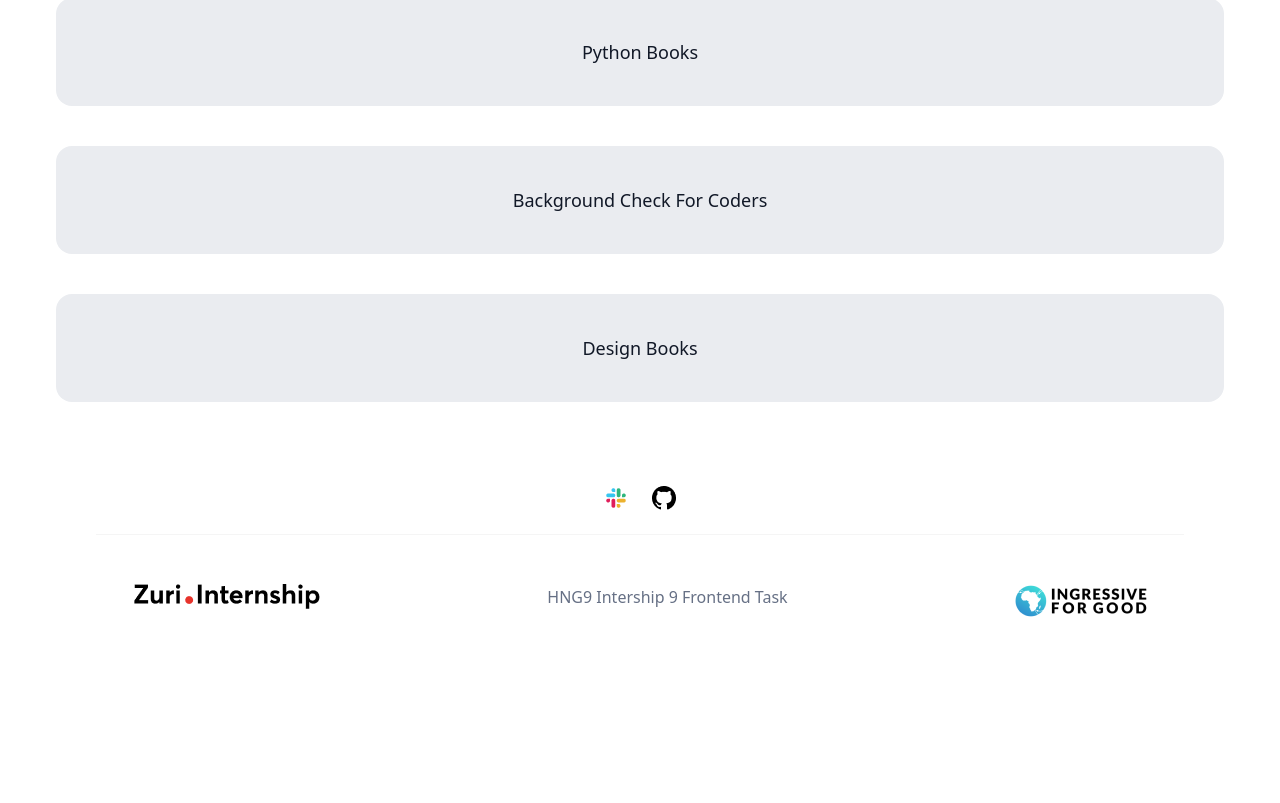
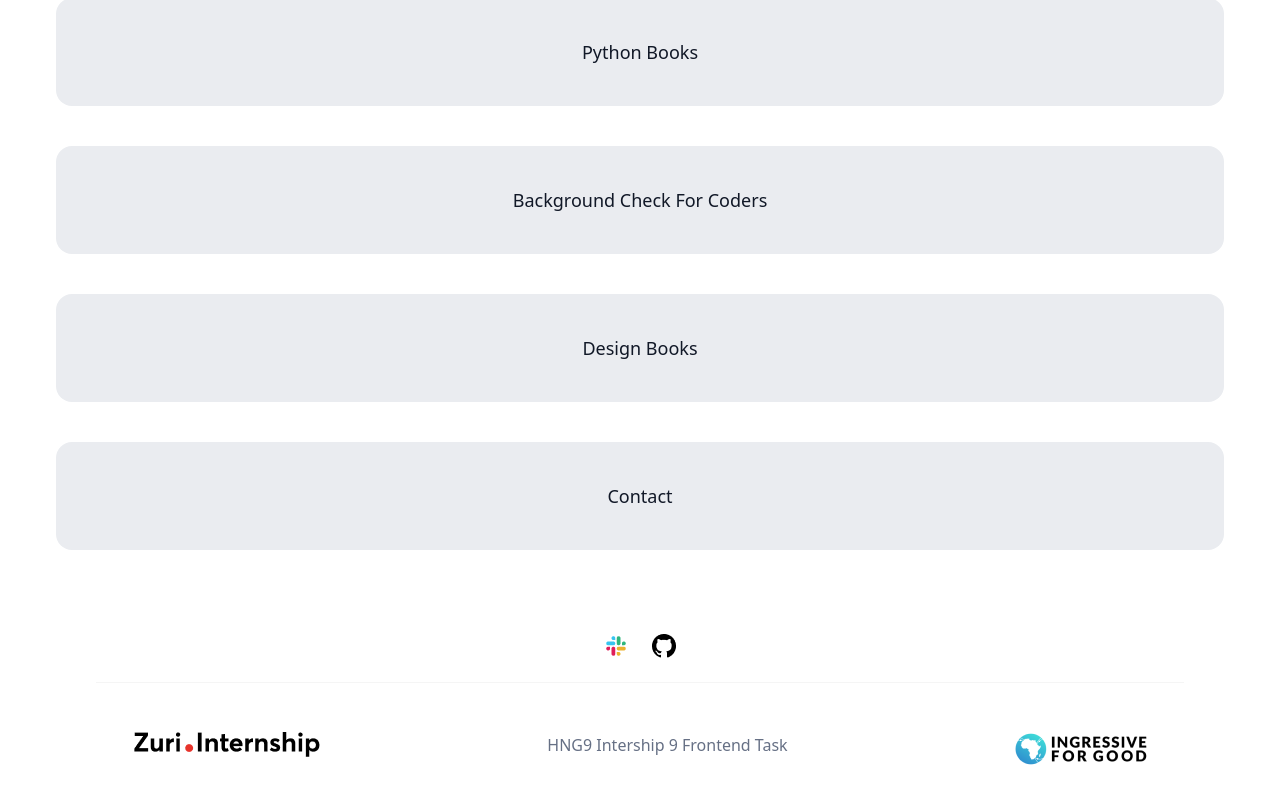
Before and after one commit to Princessayomide53/Profile-link, a React (Create React App) app: page / in a window 1280 px wide. Shown: the part 736-1539 px from the top of the page. Before the commit the page ends 1393 px from the top, so only its background shows below. Built offline with nearby package versions, Linux system fonts and the light colour scheme.

Commit message:
Feat: new feature added to it,react router dom added to my project

```diff
--- a/package.json
+++ b/package.json
@@ -8,6 +8,7 @@
     "@testing-library/user-event": "^13.5.0",
     "react": "^18.2.0",
     "react-dom": "^18.2.0",
+    "react-router-dom": "^6.4.3",
     "react-scripts": "5.0.1",
     "web-vitals": "^2.1.4"
   },
--- /dev/null
+++ b/src/components/Contact.js
@@ -0,0 +1,18 @@
+import React from "react"
+
+
+
+function App() {
+
+
+    return (
+
+        <div>
+
+        </div>
+    )
+}
+
+
+
+export default App;
--- a/src/components/Main.jsx
+++ b/src/components/Main.jsx
@@ -1,4 +1,5 @@
 import React from "react";
+import Contact from "./Contact"
 
 
 
@@ -42,6 +43,10 @@ function App() {
         <a id='book__design' href="https://books.zuri.team/design-rules">Design Books</a>
         </div>
 
+        <div className='text-gray-900 flex justify-center bg-[#EAECF0] rounded-2xl px-5 py-10  text-lg leading-7 mt-10 font-medium mb-10 hover:bg-gray-100'>
+        <a id='contact' href="/contact">Contact</a>
+        </div>
+      <Contact />
       </div>
 
     );
```
Also changed, not shown: src/App.js (+5 -2 lines), 1 other file (tests, documents, lock files or other folders).
